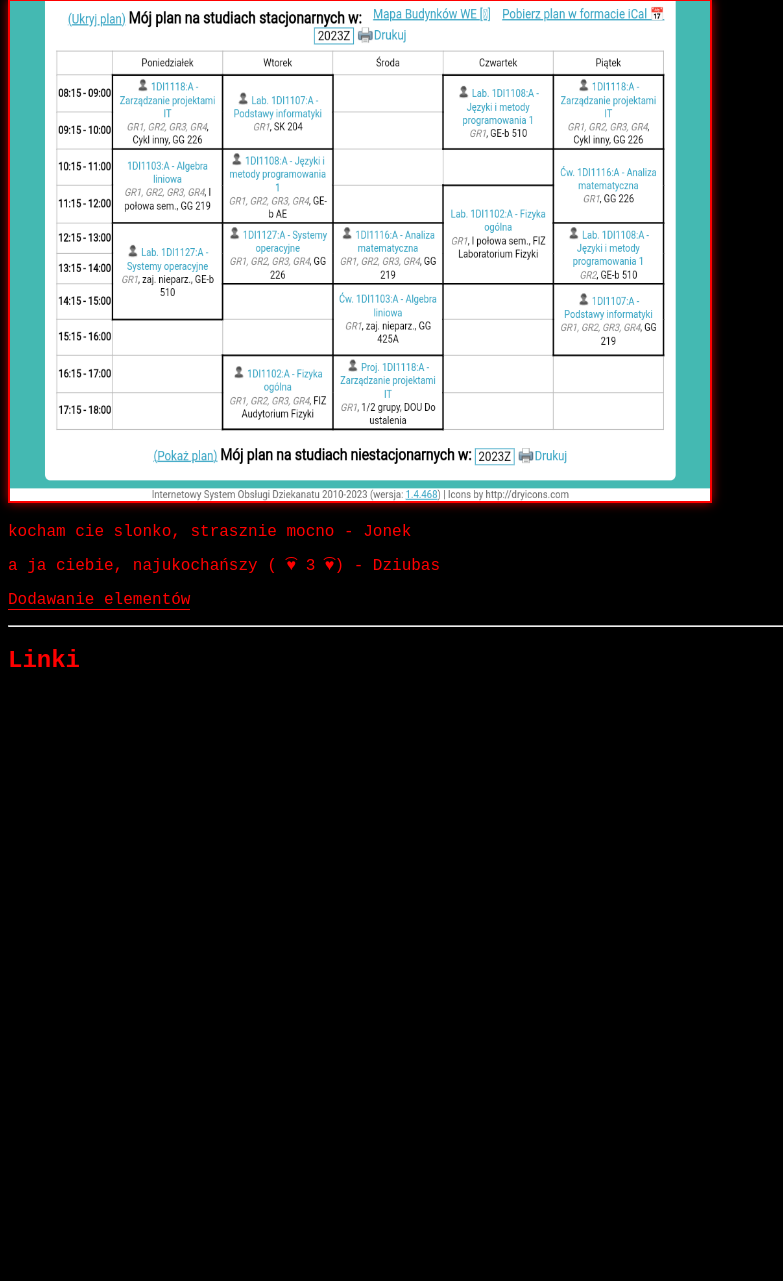
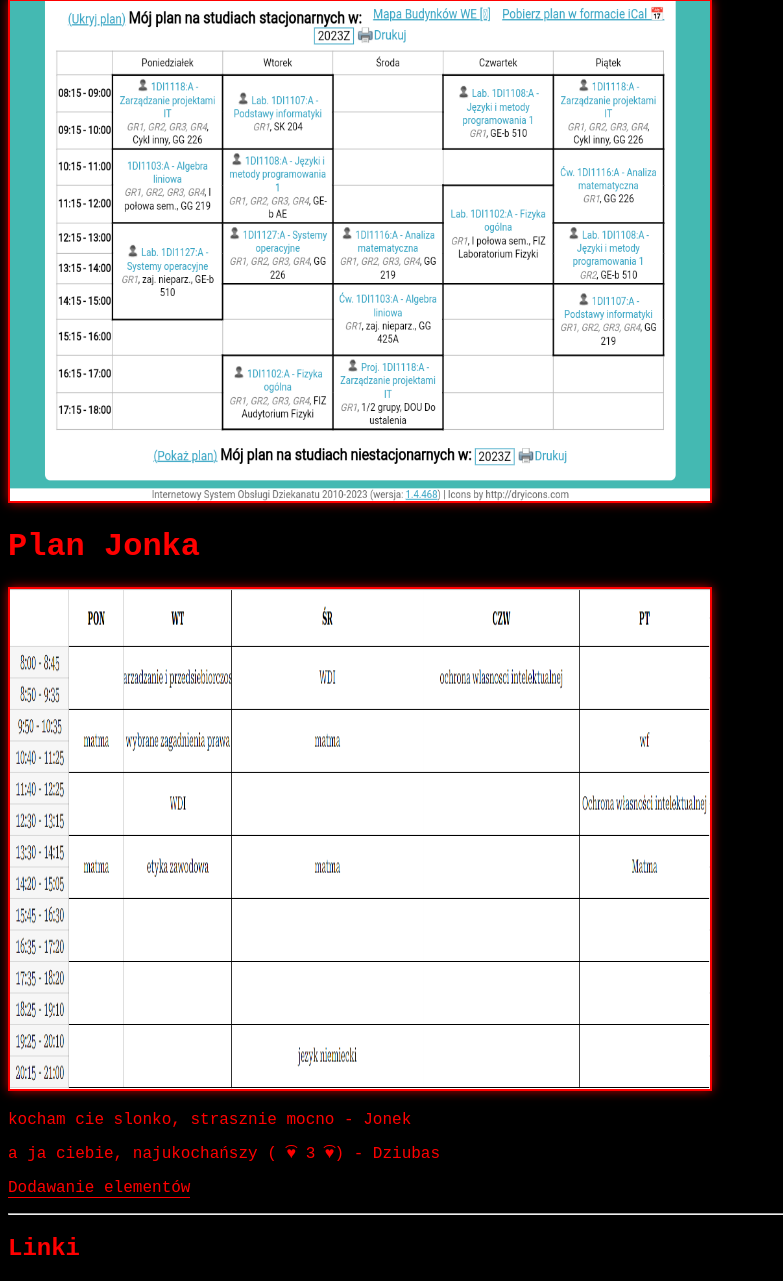
Before and after one commit to JanJon5000/OJJJ, a Django app: page /index in a window 1280 px wide. Shown: the part 248-1529 px from the top of the page, without its empty margins (0-783 px from the left). Before the commit the page ends 942 px from the top, so only its background shows below. Run offline with Django 4.2, Linux system fonts and the light colour scheme; the visitor is signed in with stand-in values (Sample User, id 1); data that the repository does not hold is empty; some web fonts are replaced.

Commit message:
plan jonasa

```diff
--- a/blok/templates/blok/index.html
+++ b/blok/templates/blok/index.html
@@ -30,6 +30,12 @@
             Plan Oliwki
         </h1>
         <img src="{% static 'planOliwki.png' %}" width="700" height="500">
+        <h1>
+            Plan Jonka
+        </h1>
+        <img src="{% static 'planJonka.png' %}" width="700" height="500">
+
+
         <p>
             kocham cie slonko, strasznie mocno - Jonek
         </p>
```
Also changed, not shown: blok/static/planJonka.png (added).
